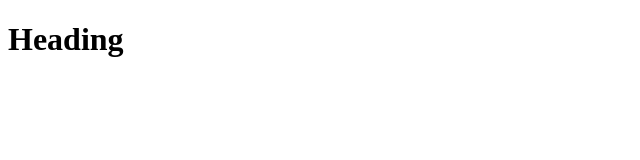
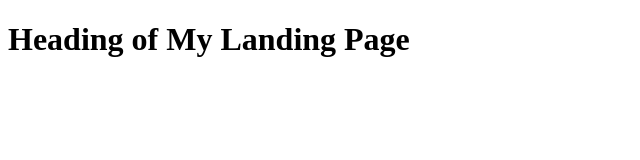
Before and after one commit to Nitinkiet/LandingPage, a plain HTML site: page index.html in a window 1280 px wide. Shown: the whole page, without its empty margins (0-640 px from the left). Drawn offline with Linux system fonts and the light colour scheme.

Commit message:
heading change

```diff
--- a/index.html
+++ b/index.html
@@ -7,6 +7,6 @@
         <link href="styles.css" rel="stylesheet">
     </head>
     <body>
-    <h1>Heading</h1>
+    <h1>Heading of My Landing Page</h1>
     </body>
 </html>
```
